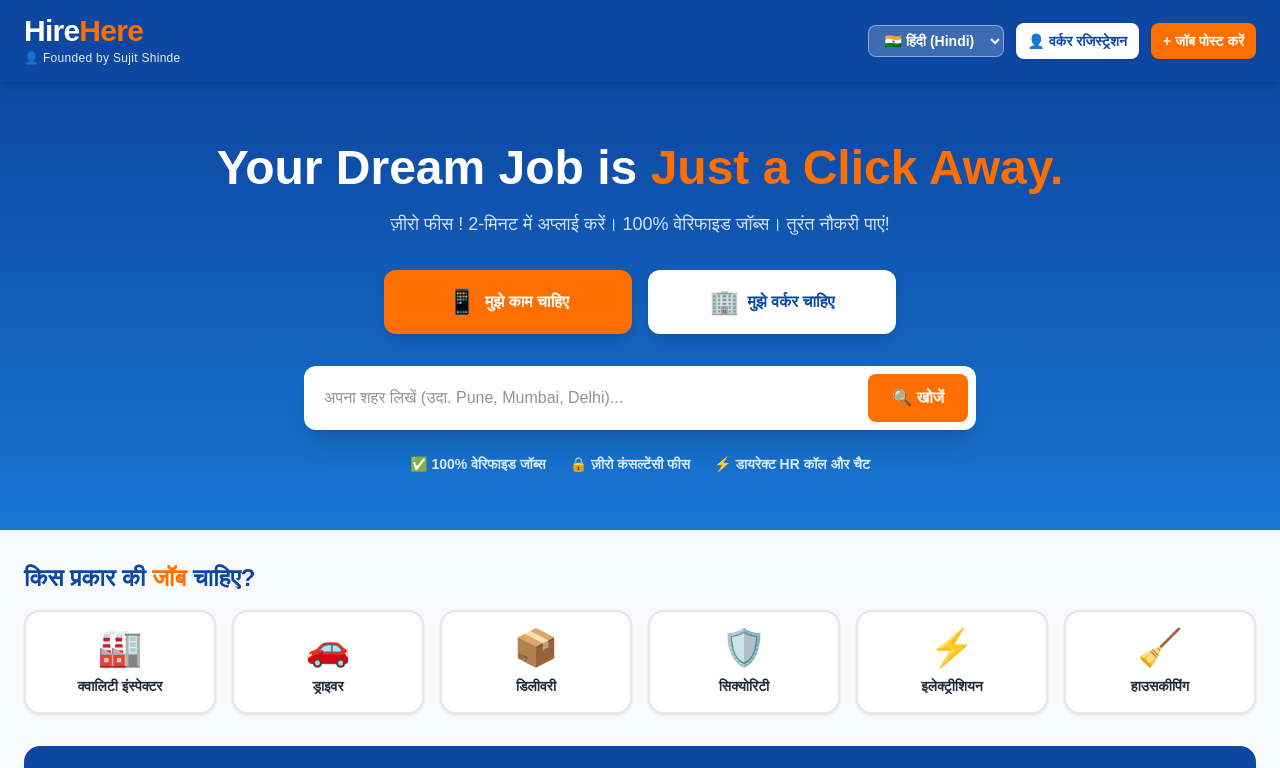
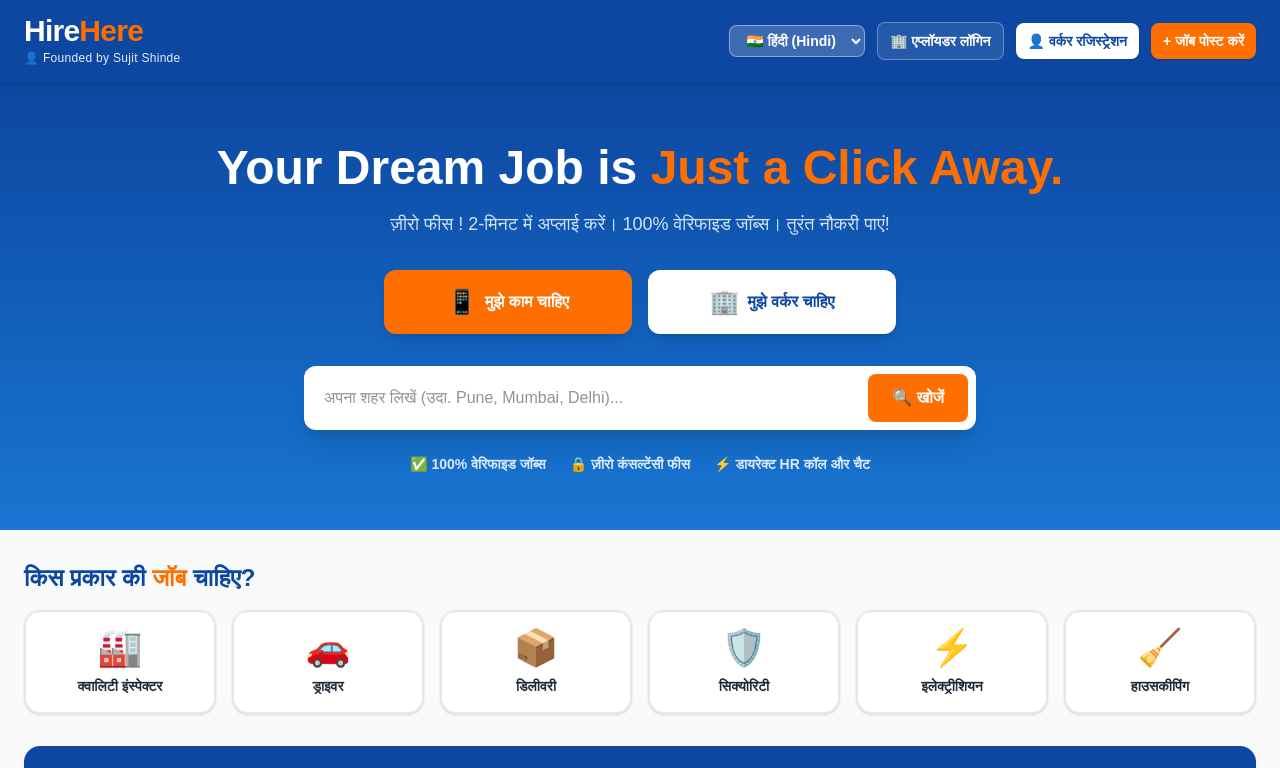
Before and after one commit to Hirehere/HireHere, a Next.js app: page / in a window 1280 px wide. Shown: the top 768 px of the page. Built offline with nearby package versions, Linux system fonts and the light colour scheme; no server answers; the database is empty.

Commit message:
Add employer login and post job buttons to navbar

```diff
--- a/app/page.tsx
+++ b/app/page.tsx
@@ -14,6 +14,7 @@ const TRANSLATIONS = {
   hi: {
     workerRegister: '👤 वर्कर रजिस्ट्रेशन',
     jobPost: '+ जॉब पोस्ट करें',
+    employerLogin: '🏢 एप्लॉयडर लॉगिन',
     heroTitle: 'Your Dream Job is',
     heroTitleHighlight: 'Just a Click Away.',
     heroTitleSuffix: '',
@@ -57,6 +58,7 @@ const TRANSLATIONS = {
   en: {
     workerRegister: '👤 Worker Register',
     jobPost: '+ Post a Job',
+    employerLogin: '🏢 Employer Login',
     heroTitle: 'Your Dream Job is',
     heroTitleHighlight: 'Just a Click Away.',
     heroTitleSuffix: '',
@@ -179,7 +181,7 @@ export default function JobPortal() {
             </div>
           </div>
 
-          <div className="flex items-center gap-2 md:gap-3">
+          <div className="flex items-center gap-2 md:gap-3 flex-wrap">
             <div className="relative inline-block">
               <select
                 value={lang}
@@ -190,6 +192,13 @@ export default function JobPortal() {
                 <option value="en" className="text-black">🌐 English</option>
               </select>
             </div>
+
+            <Link
+              href="/employer/login"
+              className="bg-white/10 hover:bg-white/20 border border-white/30 text-white font-bold text-xs md:text-sm px-3 py-2 rounded-lg transition"
+            >
+              {t.employerLogin}
+            </Link>
 
             <Link
               href="/employee"
@@ -260,7 +269,7 @@ export default function JobPortal() {
         </div>
       </section>
 
-      {/* ===== CATEGORIES SECTION ===== */}
+      {/* ===== CATEGories SECTION ===== */}
       <section className="w-full px-6 py-8">
         <h2 className="text-xl md:text-2xl font-black text-[#0d47a1] mb-4">
           {t.catQuestion} <span className="text-[#ff6f00]">{t.catQuestionHighlight}</span> {t.catQuestionSuffix}
```
